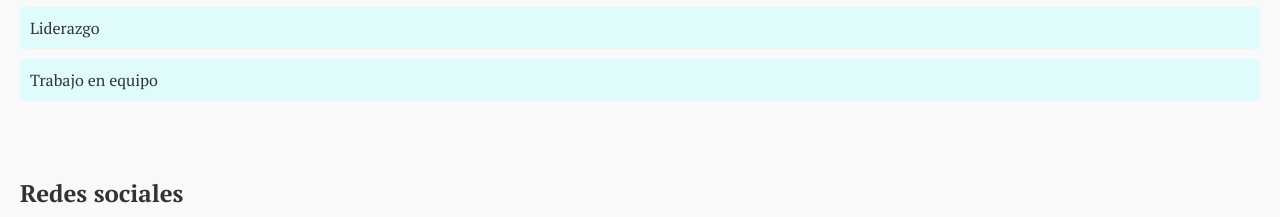
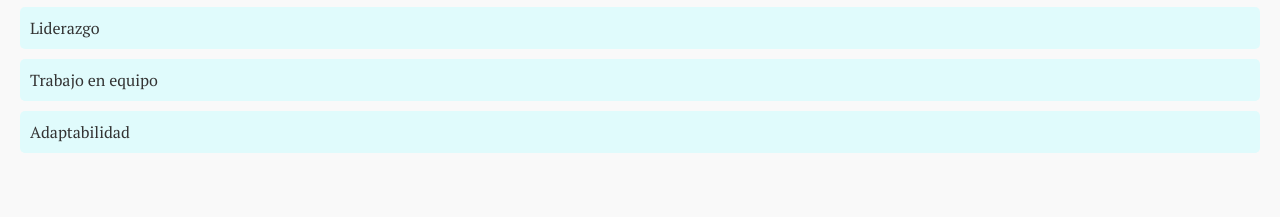
Before and after one commit to Rami-dev-git/my-portfile, a plain HTML site: page index.html in a window 1280 px wide. Shown: the part 1425-1642 px from the top of the page. Drawn offline with Linux system fonts and the light colour scheme.

Commit message:
Actualizacion

```diff
--- a/index.html
+++ b/index.html
@@ -66,6 +66,7 @@
         <li> Capacidad rapida de aprendizaje </li>
         <li> Liderazgo </li>
         <li> Trabajo en equipo </li>
+        <li> Adaptabilidad </li>
     </ul>
 </section>
 
```
